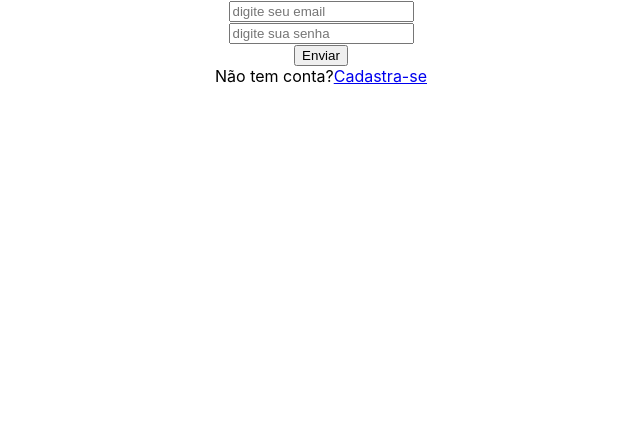
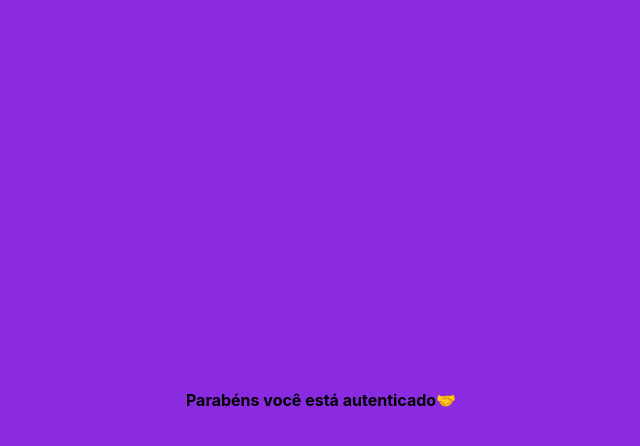
Before and after one commit to AndersonKV/react_js_2FA, a React (Create React App) app: page / in a window 1280 px wide. Shown: the top 446 px of the page, without its empty margins (319-959 px from the left). Built offline with nearby package versions, Linux system fonts and the light colour scheme; sample sign-in values are in the browser's storage.

Commit message:
add styles page home

```diff
--- a/src/index.css
+++ b/src/index.css
@@ -5,6 +5,14 @@ body {
     sans-serif;
   -webkit-font-smoothing: antialiased;
   -moz-osx-font-smoothing: grayscale;
+  background-color: blueviolet;
+}
+
+html,
+body,
+.App,
+.App > div {
+  /* height: 100%; */
 }
 
 code {
--- a/src/pages/Home/index.tsx
+++ b/src/pages/Home/index.tsx
@@ -1,9 +1,26 @@
+import { useEffect } from 'react';
 import { SignIn } from '../SignIn';
+import { Navigate, useNavigate } from 'react-router-dom';
+import { Container } from './styles';
 
 export function Home() {
+  let navigate = useNavigate();
+
+  useEffect(() => {
+    const storageKey = localStorage.getItem('@auth');
+    console.log(storageKey);
+
+    if (!storageKey) {
+      navigate('/sign_in');
+    }
+  }, []);
+
   return (
-    <div>
-      <SignIn />
-    </div>
+    <Container>
+      <div>
+        <span>Parabéns você está autenticado </span>
+        <span> 🤝</span>
+      </div>
+    </Container>
   );
 }
--- /dev/null
+++ b/src/pages/Home/styles.ts
@@ -0,0 +1,18 @@
+import styled from 'styled-components';
+
+export const Container = styled.div`
+  display: flex;
+  align-items: center;
+  justify-content: center;
+  align-self: center;
+   height: 100vh;
+
+  div {
+    display: flex;
+    flex-direction: row;
+
+    span:first-child{
+      font-weight: bold;
+      }
+  }
+`;
--- a/src/pages/SignIn/index.tsx
+++ b/src/pages/SignIn/index.tsx
@@ -1,13 +1,17 @@
 import { FormEvent } from 'react';
 import { Link } from 'react-router-dom';
+import { Navigate, useNavigate } from 'react-router-dom';
 
 import { Button } from '../../compomnents/button';
 import { Form } from '../../compomnents/form';
 import { Input } from '../../compomnents/input';
 
 export function SignIn() {
+  let navigate = useNavigate();
+
   function handleSubmit(event: FormEvent) {
     event.preventDefault();
+    localStorage.setItem('@auth', JSON.stringify('[]'));
 
     console.log('teste');
   }
```
